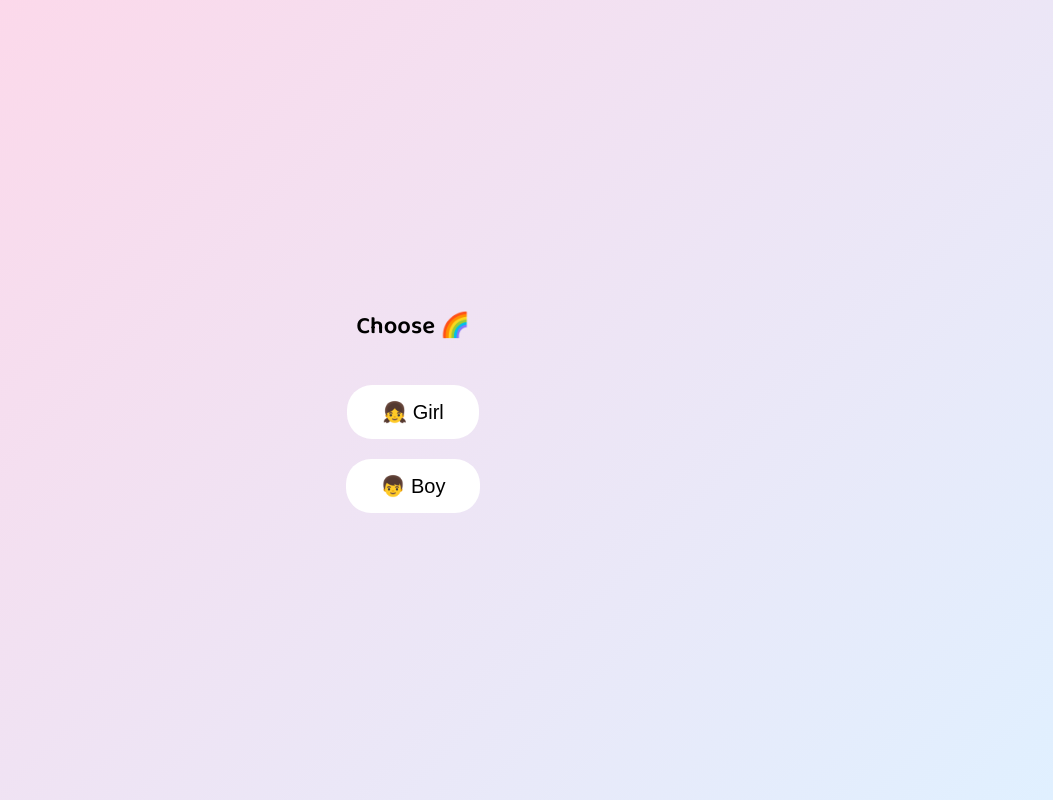
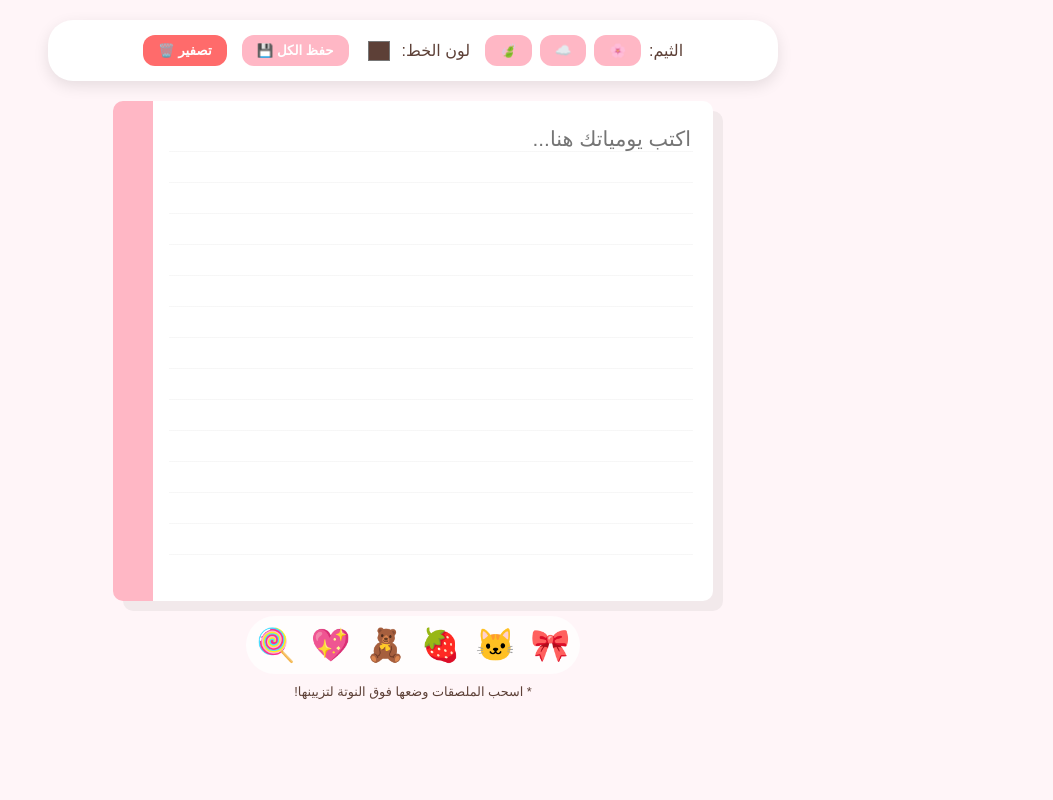
Before and after one commit to no-one123112/My-personal-note, a plain HTML site: page index.html in a window 1280 px wide. Shown: the whole page, without its empty margins (227-1280 px from the left). Drawn offline with Linux system fonts and the light colour scheme.

Commit message:
Refactor index.html for Arabic localization
Updated the HTML structure and styles for Arabic language support, including RTL direction and localized content.

```diff
--- a/index.html
+++ b/index.html
@@ -1,211 +1,205 @@
 <!DOCTYPE html>
-<html lang="en">
+<html lang="ar" dir="rtl">
 <head>
     <meta charset="UTF-8">
-<title>My Cozy Notes</title>
     <meta name="viewport" content="width=device-width, initial-scale=1.0">
-
-<link href="https://fonts.googleapis.com/css2?family=Baloo+2:wght@400;600&display=swap" rel="stylesheet">
-
+    <title>مفكرتي الكيوت المطورة ✨</title>
     <style>
-body{
-  margin:0;
-  font-family:'Baloo 2',cursive;
-  min-height:100vh;
-  transition:.3s;
+        :root {
+            --bg-pattern: radial-gradient(#ffb7c5 0.5px, #fff5f8 0.5px);
+            --accent: #ffb7c5;
+            --font-color: #5d4037;
         }
 
-/* ===== SELECT GENDER ===== */
-.select{
-  display:flex;
-  flex-direction:column;
-  align-items:center;
-  justify-content:center;
-  height:100vh;
-  background:linear-gradient(135deg,#ffd6e8,#e0f0ff);
-  gap:20px;
-}
-.select button{
-  padding:15px 35px;
-  font-size:20px;
-  border:none;
-  border-radius:25px;
-  background:white;
+        body {
+            background-image: var(--bg-pattern);
+            background-size: 20px 20px;
+            color: var(--font-color);
+            font-family: 'Cairo', sans-serif;
+            margin: 0;
+            padding: 20px;
+            display: flex;
+            flex-direction: column;
+            align-items: center;
+            transition: 0.3s;
         }
 
-/* ===== APP ===== */
-.app{display:none;padding:15px}
-
-/* ===== BACKGROUNDS ===== */
-/* GIRLS */
-.girl.bg1{
-  background:
-    radial-gradient(circle,#ffb6c1 15%,transparent 16%) 0 0/80px 80px,
-    linear-gradient(#ffe6f0,#fff);
-}
-.girl.bg2{
-  background:
-    radial-gradient(circle,#e0bbff 15%,transparent 16%) 40px 40px/80px 80px,
-    linear-gradient(#f5e6ff,#fff);
-}
-.girl.bg3{
-  background:
-    radial-gradient(circle,#ffd966 15%,transparent 16%) 20px 20px/80px 80px,
-    linear-gradient(#fff2cc,#fff);
+        /* لوحة التحكم */
+        .toolbar {
+            background: white;
+            padding: 15px;
+            border-radius: 25px;
+            box-shadow: 0 5px 15px rgba(0,0,0,0.1);
+            margin-bottom: 20px;
+            display: flex;
+            flex-wrap: wrap;
+            gap: 15px;
+            justify-content: center;
+            align-items: center;
+            width: 90%;
+            max-width: 700px;
         }
 
-/* BOYS */
-.boy.bg1{
-  background:
-    radial-gradient(circle,#b3d9ff 15%,transparent 16%) 0 0/80px 80px,
-    linear-gradient(#e6f2ff,#fff);
-}
-.boy.bg2{
-  background:
-    radial-gradient(circle,#b3ffd9 15%,transparent 16%) 40px 40px/80px 80px,
-    linear-gradient(#e6fff2,#fff);
-}
-.boy.bg3{
-  background:
-    radial-gradient(circle,#d6ccff 15%,transparent 16%) 20px 20px/80px 80px,
-    linear-gradient(#f0e6ff,#fff);
+        .tool-group { display: flex; align-items: center; gap: 8px; }
+
+        /* منطقة النوتة */
+        .notebook-wrapper {
+            position: relative;
+            width: 90%;
+            max-width: 600px;
+            height: 500px;
         }
 
-/* ===== UI ===== */
-.header{text-align:center}
-.switcher{
-  display:flex;
-  justify-content:center;
-  gap:10px;
-  margin:10px 0;
-}
-.switcher button{
-  padding:8px 12px;
-  border:none;
-  border-radius:12px;
-  background:white;
+        .diary-page {
+            width: 100%;
+            height: 100%;
+            background: #fff;
+            border-radius: 10px;
+            border-left: 40px solid var(--accent);
+            box-shadow: 10px 10px 0px rgba(0,0,0,0.05);
+            padding: 20px;
+            box-sizing: border-box;
+            position: relative;
+            overflow: hidden;
         }
 
-.card{
-  background:white;
-  border-radius:20px;
-  padding:15px;
-  margin:15px auto;
-  max-width:600px;
-  box-shadow:0 10px 25px rgba(0,0,0,.1);
+        textarea {
+            width: 100%;
+            height: 100%;
+            border: none;
+            outline: none;
+            resize: none;
+            font-size: 1.3rem;
+            color: var(--font-color);
+            background: repeating-linear-gradient(transparent, transparent 30px, #eee 31px);
+            line-height: 31px;
+            font-family: inherit;
         }
 
-textarea,input{
-  width:100%;
-  border:none;
-  outline:none;
-  font-family:'Baloo 2';
-  font-size:16px;
+        /* ملصقات */
+        .stickers-shelf {
+            margin-top: 15px;
+            background: rgba(255,255,255,0.8);
+            padding: 10px;
+            border-radius: 50px;
+            display: flex;
+            gap: 15px;
+            font-size: 2rem;
         }
 
-button.main{
-  margin-top:10px;
-  width:100%;
-  padding:10px;
-  border:none;
-  border-radius:14px;
-  background:#ff7a7a;
-  color:white;
+        .sticker { cursor: grab; transition: 0.2s; user-select: none; }
+        .sticker:active { cursor: grabbing; }
+
+        .placed-sticker {
+            position: absolute;
+            font-size: 2.5rem;
+            cursor: move;
+            z-index: 10;
         }
-.note{background:#fff4d9;padding:10px;border-radius:12px;margin-top:8px}
-.todo{display:flex;gap:8px;margin-top:6px}
-.todo.done span{text-decoration:line-through;color:#888}
+
+        button {
+            background: var(--accent);
+            color: white;
+            border: none;
+            padding: 8px 15px;
+            border-radius: 12px;
+            cursor: pointer;
+            font-weight: bold;
+        }
+
+        input[type="color"] {
+            border: none;
+            width: 30px;
+            height: 30px;
+            cursor: pointer;
+            background: none;
+        }
     </style>
 </head>
-
 <body>
 
-<!-- SELECT -->
-<div class="select" id="select">
-  <h2>Choose 🌈</h2>
-  <button onclick="setUser('girl')">👧 Girl</button>
-  <button onclick="setUser('boy')">👦 Boy</button>
+    <div class="toolbar">
+        <div class="tool-group">
+            <span>الثيم:</span>
+            <button onclick="updateTheme('#ffb7c5', '#fff5f8')">🌸</button>
+            <button onclick="updateTheme('#90caf9', '#e3f2fd')">☁️</button>
+            <button onclick="updateTheme('#c5e1a5', '#f1f8e9')">🍃</button>
         </div>
 
-<!-- APP -->
-<div class="app" id="app">
-  <div class="header">
-    <h1>📔 My Cozy Notes</h1>
-    <p>Choose your favorite background ✨</p>
+        <div class="tool-group">
+            <span>لون الخط:</span>
+            <input type="color" id="textColor" value="#5d4037" onchange="updateTextColor(this.value)">
         </div>
 
-  <!-- BACKGROUND SWITCH -->
-  <div class="switcher">
-    <button onclick="setBg(1)">🎨 1</button>
-    <button onclick="setBg(2)">🌈 2</button>
-    <button onclick="setBg(3)">✨ 3</button>
+        <button onclick="saveAll()">حفظ الكل 💾</button>
+        <button onclick="reset()" style="background:#ff6b6b">تصفير 🗑️</button>
     </div>
 
-  <div class="card">
-    <h3>📝 Notes</h3>
-    <textarea id="noteText"></textarea>
-    <button class="main" onclick="addNote()">Save</button>
-    <div id="notes"></div>
-  </div>
-
-  <div class="card">
-    <h3>✅ To-Do</h3>
-    <input id="taskText">
-    <button class="main" onclick="addTask()">Add</button>
-    <div id="tasks"></div>
+    <div class="notebook-wrapper" id="canvas">
+        <div class="diary-page">
+            <textarea id="mainNote" placeholder="اكتب يومياتك هنا..."></textarea>
         </div>
     </div>
 
+    <div class="stickers-shelf">
+        <div class="sticker" draggable="true" ondragstart="drag(event)">🎀</div>
+        <div class="sticker" draggable="true" ondragstart="drag(event)">🐱</div>
+        <div class="sticker" draggable="true" ondragstart="drag(event)">🍓</div>
+        <div class="sticker" draggable="true" ondragstart="drag(event)">🧸</div>
+        <div class="sticker" draggable="true" ondragstart="drag(event)">💖</div>
+        <div class="sticker" draggable="true" ondragstart="drag(event)">🍭</div>
+    </div>
+
+    <p style="font-size: 0.8rem; margin-top: 10px;">* اسحب الملصقات وضعها فوق النوتة لتزيينها!</p>
+
     <script>
-let notes=JSON.parse(localStorage.getItem("notes"))||[];
-let tasks=JSON.parse(localStorage.getItem("tasks"))||[];
+        // تغيير الثيم
+        function updateTheme(accent, bg) {
+            document.documentElement.style.setProperty('--accent', accent);
+            document.documentElement.style.setProperty('--bg-pattern', `radial-gradient(${accent} 0.5px, ${bg} 0.5px)`);
+        }
 
-function setUser(g){
-  localStorage.setItem("user",g);
-  localStorage.setItem("bg",1);
-  start();
+        // تغيير لون الخط
+        function updateTextColor(color) {
+            document.documentElement.style.setProperty('--font-color', color);
         }
-function setBg(n){
-  localStorage.setItem("bg",n);
-  start();
+
+        // نظام السحب والإفلات للملصقات
+        function drag(ev) {
+            ev.dataTransfer.setData("text", ev.target.innerText);
         }
-function start(){
-  let u=localStorage.getItem("user");
-  if(!u)return;
-  select.style.display="none";
-  app.style.display="block";
-  document.body.className=`${u} bg${localStorage.getItem("bg")}`;
+
+        const canvas = document.getElementById('canvas');
+        canvas.ondragover = (e) => e.preventDefault();
+
+        canvas.ondrop = (ev) => {
+            ev.preventDefault();
+            const data = ev.dataTransfer.getData("text");
+            const sticker = document.createElement("div");
+            sticker.className = "placed-sticker";
+            sticker.innerText = data;
+
+            const rect = canvas.getBoundingClientRect();
+            sticker.style.left = (ev.clientX - rect.left - 20) + "px";
+            sticker.style.top = (ev.clientY - rect.top - 20) + "px";
+
+            // جعل الملصق الموضوع قابل للتحريك أيضاً أو الحذف
+            sticker.onclick = () => sticker.remove();
+
+            canvas.appendChild(sticker);
+        };
+
+        function saveAll() {
+            alert("تم حفظ إبداعاتك يا بطل! ✨");
+            // هنا يمكن إضافة كود حفظ الـ HTML كاملاً في localStorage
         }
-function addNote(){
-  if(!noteText.value)return;
-  notes.unshift(noteText.value);
-  noteText.value="";
-  save();render();
+
+        function reset() {
+            if(confirm("هل تريد مسح الصفحة والملصقات؟")) {
+                document.getElementById('mainNote').value = "";
+                document.querySelectorAll('.placed-sticker').forEach(s => s.remove());
             }
-function addTask(){
-  if(!taskText.value)return;
-  tasks.push({text:taskText.value,done:false});
-  taskText.value="";
-  save();render();
         }
-function toggle(i){
-  tasks[i].done=!tasks[i].done;
-  save();render();
-}
-function save(){
-  localStorage.setItem("notes",JSON.stringify(notes));
-  localStorage.setItem("tasks",JSON.stringify(tasks));
-}
-function render(){
-  notes.innerHTML=notes.map(n=>`<div class="note">${n}</div>`).join("");
-  tasks.innerHTML=tasks.map((t,i)=>`
-    <div class="todo ${t.done?'done':''}">
-      <input type="checkbox" onclick="toggle(${i})" ${t.done?'checked':''}>
-      <span>${t.text}</span>
-    </div>`).join("");
-}
-start();render();
     </script>
-
 </body>
 </html>
```
Lines whose indentation alone changed are shown as unchanged.
